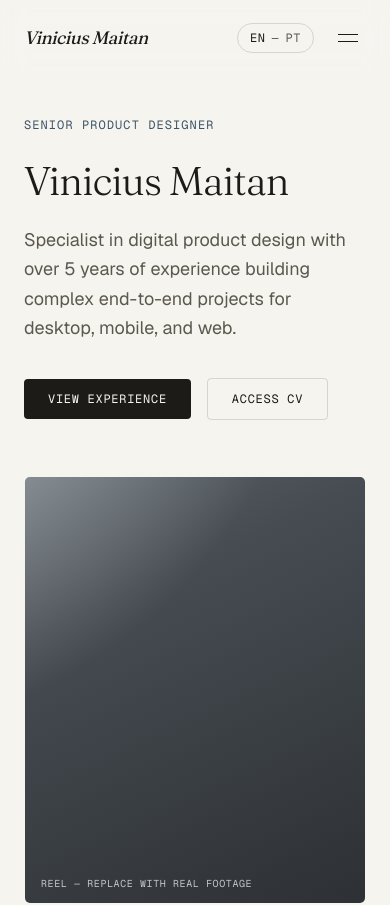
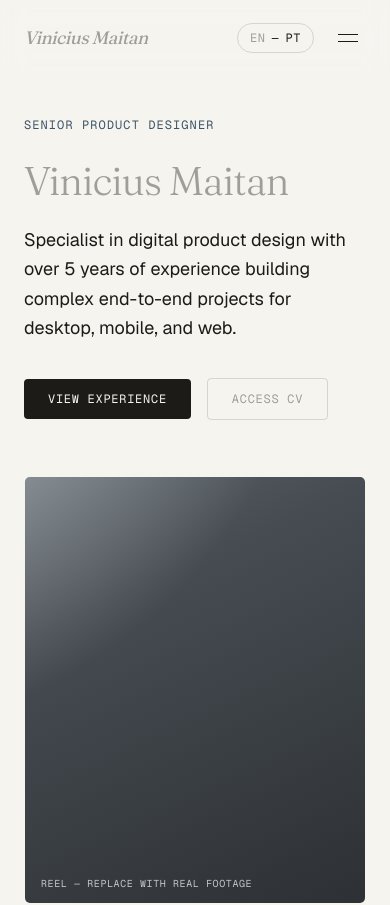
Before and after one commit to QrcMaitan/vinicius-maitan-portfolio, a Next.js app: page / in a window 390 px wide. Shown: the top 905 px of the page. Built offline with nearby package versions, Linux system fonts and the light colour scheme.

Commit message:
Swap primary/detail text colors on light backgrounds
Primary text is now #A19E99; the former primary tone (#1C1B17) moves
to description/detail copy. UI chrome (buttons, cursor, hamburger)
keeps the dark tone via a new graphite token so it isn't affected.

```diff
--- a/src/app/globals.css
+++ b/src/app/globals.css
@@ -6,8 +6,9 @@
   --stone: #e7e2d6;
   --carbon: #0b0b0a;
   --char: #15140f;
-  --ink: #1c1b17;
-  --ink-soft: #5b584e;
+  --ink: #a19e99;
+  --ink-soft: #1c1b17;
+  --graphite: #1c1b17;
   --chalk: #f1eee6;
   --chalk-soft: #9c988c;
   --steel: #3c5468;
@@ -25,6 +26,7 @@
   --color-char: var(--char);
   --color-ink: var(--ink);
   --color-ink-soft: var(--ink-soft);
+  --color-graphite: var(--graphite);
   --color-chalk: var(--chalk);
   --color-chalk-soft: var(--chalk-soft);
   --color-steel: var(--steel);
--- a/src/components/Cursor.tsx
+++ b/src/components/Cursor.tsx
@@ -58,7 +58,7 @@ export default function Cursor() {
     <div aria-hidden className="pointer-events-none fixed inset-0 z-[100]">
       <div
         ref={dotRef}
-        className="fixed left-0 top-0 -translate-x-1/2 -translate-y-1/2 rounded-full bg-ink transition-[width,height,background-color] duration-150 ease-out"
+        className="fixed left-0 top-0 -translate-x-1/2 -translate-y-1/2 rounded-full bg-graphite transition-[width,height,background-color] duration-150 ease-out"
         style={{ width: state === "default" ? 6 : 0, height: state === "default" ? 6 : 0 }}
       />
       <div
@@ -67,7 +67,7 @@ export default function Cursor() {
         style={{
           width: state === "media" ? 84 : state === "link" ? 46 : 28,
           height: state === "media" ? 84 : state === "link" ? 46 : 28,
-          borderColor: state === "default" ? "var(--ink)" : "var(--steel)",
+          borderColor: state === "default" ? "var(--graphite)" : "var(--steel)",
           borderWidth: 1,
           backgroundColor: state === "media" ? "rgba(60,84,104,0.08)" : "transparent",
         }}
--- a/src/components/Header.tsx
+++ b/src/components/Header.tsx
@@ -59,11 +59,11 @@ export default function Header() {
             className="flex h-9 w-9 flex-col items-center justify-center gap-1.5"
           >
             <span
-              className="block h-px w-5 bg-ink transition-transform"
+              className="block h-px w-5 bg-graphite transition-transform"
               style={{ transform: open ? "translateY(3.5px) rotate(45deg)" : "none" }}
             />
             <span
-              className="block h-px w-5 bg-ink transition-transform"
+              className="block h-px w-5 bg-graphite transition-transform"
               style={{ transform: open ? "translateY(-3.5px) rotate(-45deg)" : "none" }}
             />
           </button>
--- a/src/components/Hero.tsx
+++ b/src/components/Hero.tsx
@@ -31,7 +31,7 @@ export default function Hero() {
               <a
                 data-cursor="link"
                 href="#experience"
-                className="rounded-sm bg-ink px-6 py-3 font-mono text-xs uppercase tracking-[0.06em] text-bone transition-opacity hover:opacity-85"
+                className="rounded-sm bg-graphite px-6 py-3 font-mono text-xs uppercase tracking-[0.06em] text-bone transition-opacity hover:opacity-85"
               >
                 {t.hero.ctaPrimary}
               </a>
@@ -40,7 +40,7 @@ export default function Hero() {
                 href="/cv.pdf"
                 target="_blank"
                 rel="noopener noreferrer"
-                className="rounded-sm border border-hairline px-6 py-3 font-mono text-xs uppercase tracking-[0.06em] transition-colors hover:border-ink"
+                className="rounded-sm border border-hairline px-6 py-3 font-mono text-xs uppercase tracking-[0.06em] transition-colors hover:border-graphite"
               >
                 {t.hero.ctaSecondary}
               </a>
```
